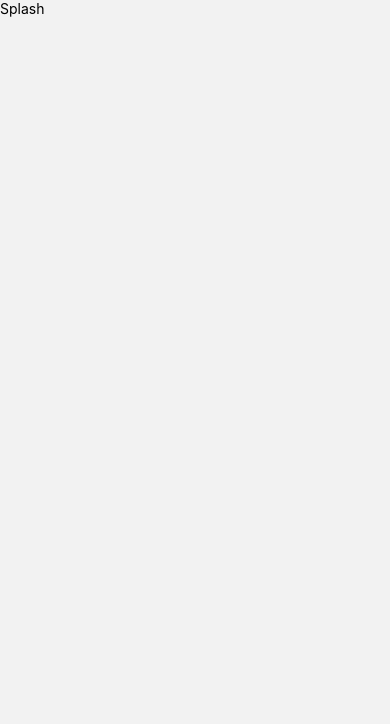
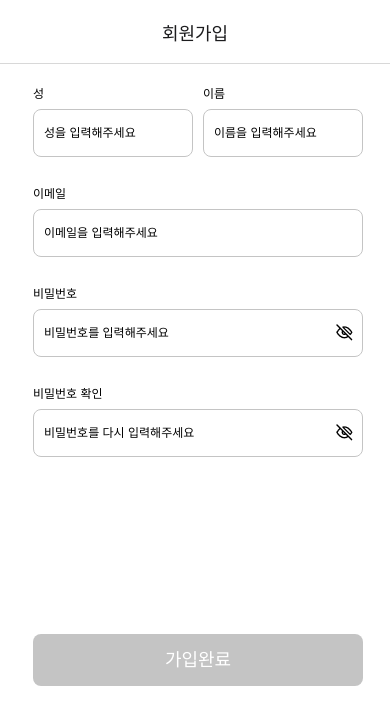
Before and after one commit to kseul/PuzzleAI-VOIDOC-Front, a React Native app: screen / in a window 390 px wide. Shown: the top 724 px of the page. Built offline with nearby package versions, Linux system fonts and the light colour scheme.

Commit message:
Modify : App.tsx - SignUp 수정

```diff
--- a/App.tsx
+++ b/App.tsx
@@ -20,7 +20,7 @@ function App() {
   return (
     <SafeAreaProvider>
       <NavigationContainer>
-        <Stack.Navigator>
+        <Stack.Navigator initialRouteName="SignUp">
           <Stack.Screen
             name="Splash"
             component={Splash}
@@ -34,9 +34,10 @@ function App() {
 
           <Stack.Screen name="SignIn" component={SignIn} />
           <Stack.Screen
-            name="회원가입"
+            name="SignUp"
             component={SignUp}
             options={{
+              title: '회원가입',
               headerTitleAlign: 'center',
               headerStyle: {shadowColor: 'white'},
             }}
```
